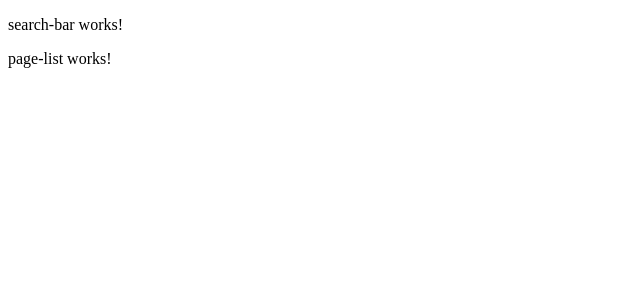
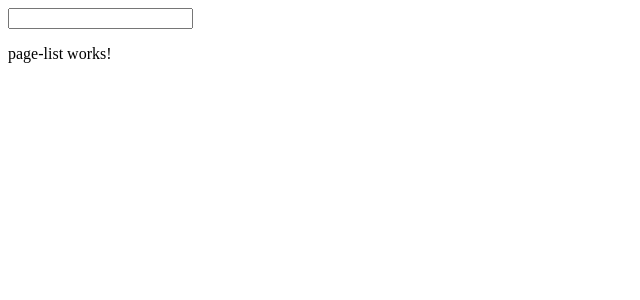
Before and after one commit to SalvatoreSantamaria/angular-wikipedia-search, an Angular app: page / in a window 1280 px wide. Shown: the top 300 px of the page, without its empty margins (0-640 px from the left). Built offline with nearby package versions, Linux system fonts and the light colour scheme.

Commit message:
Component Design Methodology

```diff
--- a/src/app/search-bar/search-bar.component.html
+++ b/src/app/search-bar/search-bar.component.html
@@ -1 +1,6 @@
-<p>search-bar works!</p>
+<!-- 1. using a method to update -->
+<!-- <input (input) = "onInput($event.target.value)" /> -->
+
+
+<!-- Direct term property update- this updates the term property directly in the class -->
+<input (input)="term = $event.target.value" />
--- a/src/app/search-bar/search-bar.component.ts
+++ b/src/app/search-bar/search-bar.component.ts
@@ -6,10 +6,17 @@ import { Component, OnInit } from '@angular/core';
   styleUrls: ['./search-bar.component.css']
 })
 export class SearchBarComponent implements OnInit {
-
+  term = '';
   constructor() { }
 
   ngOnInit(): void {
   }
 
+  // 2. Using a method to update
+  // onInput(e: string) {
+  //   this.term = e
+  //   console.log(this.term)
+  // }
+
+
 }
```
